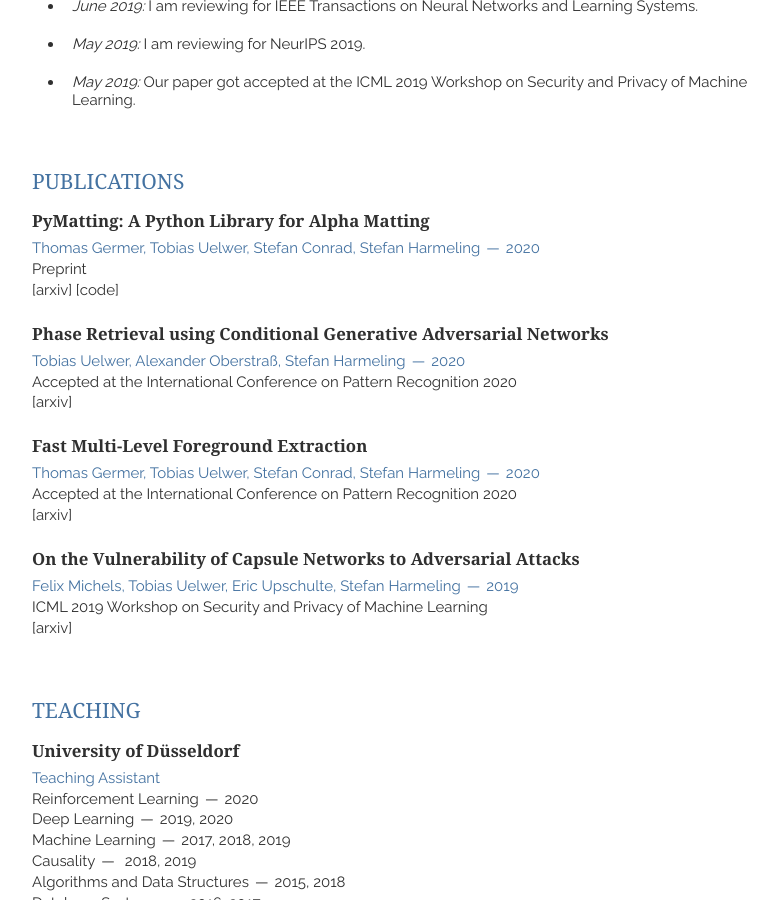
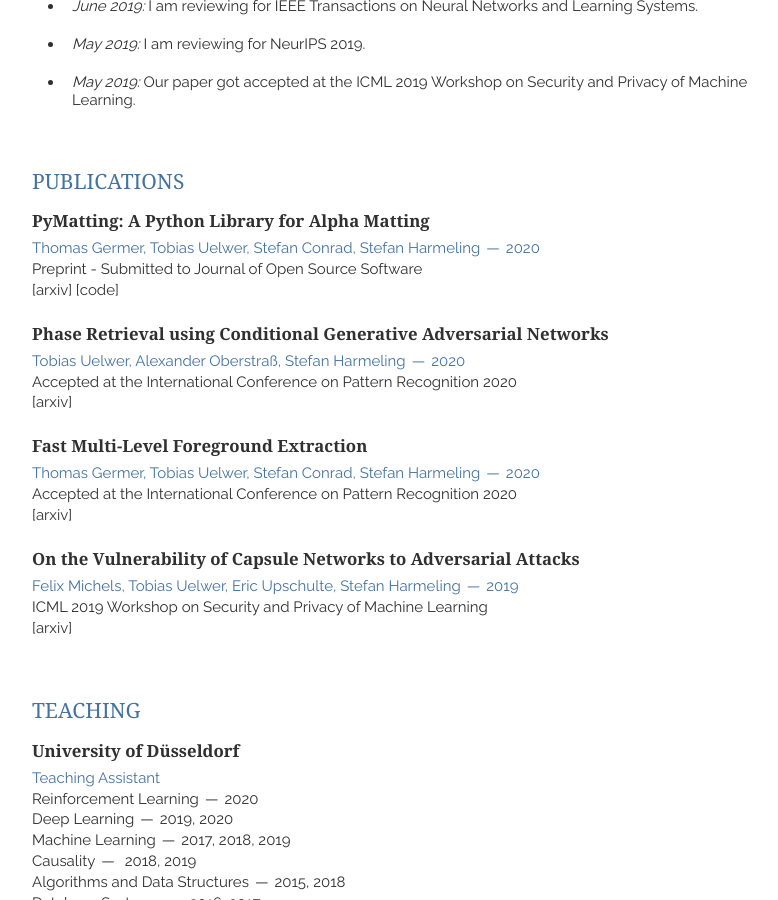
Before and after one commit to tuelwer/tuelwer.github.io, a Jekyll site: the page built from index.html, in a window 1280 px wide and 900 px high, scrolled down 485 px. Shown: the whole window, without its empty margins (328-1106 px from the left). Built offline with Jekyll 4.4.1, drawn with Linux system fonts in a browser that asks for light colours; nearby versions of some CDN libraries; some web fonts are replaced; the list of posts is cut into pages by our own code.

Commit message:
Update publications.html

```diff
--- a/_includes/publications.html
+++ b/_includes/publications.html
@@ -5,7 +5,7 @@
       <h1>PyMatting: A Python Library for Alpha Matting</h1>
       <span><address>Thomas Germer, Tobias Uelwer, Stefan Conrad, Stefan Harmeling</address><time>2020</time></span>
     </header>
-    <p>Preprint</p>
+    <p>Preprint - Submitted to Journal of Open Source Software</p>
     [<a href="https://arxiv.org/pdf/2003.12382.pdf">arxiv</a>]
     [<a href="https://github.com/pymatting/pymatting">code</a>]
   </article>
```
